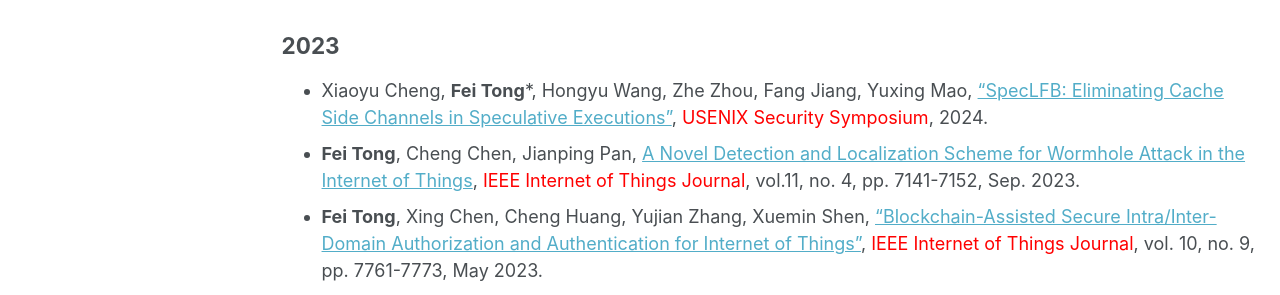
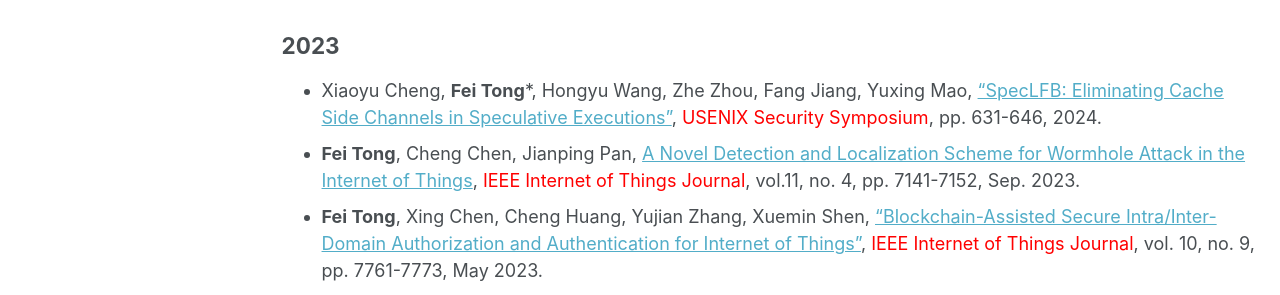
Before and after one commit to fei-tong/fei-tong.github.io, a Jekyll site: the page built from _pages/publications.md, in a window 1280 px wide and 900 px high, scrolled down 519 px. Shown: the part 153-448 px from the top of the window. Built offline with Jekyll 4.4.1, drawn with Linux system fonts in a browser that asks for light colours; some web fonts are replaced.

Commit message:
Update publications.md

```diff
--- a/_pages/publications.md
+++ b/_pages/publications.md
@@ -22,7 +22,7 @@ author_profile: true
 
 ## 2023
 
-- Xiaoyu Cheng, **Fei Tong***, Hongyu Wang, Zhe Zhou, Fang Jiang, Yuxing Mao, ["SpecLFB: Eliminating Cache Side Channels in Speculative Executions"](https://www.usenix.org/conference/usenixsecurity24/presentation/cheng-xiaoyu),  <font color="red">USENIX Security Symposium</font>, 2024.
+- Xiaoyu Cheng, **Fei Tong***, Hongyu Wang, Zhe Zhou, Fang Jiang, Yuxing Mao, ["SpecLFB: Eliminating Cache Side Channels in Speculative Executions"](https://www.usenix.org/conference/usenixsecurity24/presentation/cheng-xiaoyu),  <font color="red">USENIX Security Symposium</font>, pp. 631-646, 2024.
 - **Fei Tong**, Cheng Chen, Jianping Pan, [A Novel Detection and Localization Scheme for Wormhole Attack in the Internet of Things](https://ieeexplore.ieee.org/document/10251919), <font color="red">IEEE Internet of Things Journal</font>, vol.11, no. 4, pp. 7141-7152, Sep. 2023.
 - **Fei Tong**, Xing Chen, Cheng Huang, Yujian Zhang, Xuemin Shen, ["Blockchain-Assisted Secure Intra/Inter-Domain Authorization and Authentication for Internet of Things"](https://ieeexplore.ieee.org/document/9993749), <font color="red">IEEE Internet of Things Journal</font>, vol. 10, no. 9, pp. 7761-7773, May 2023.
 - **童飞**, 邵冉冉. [基于区块链的云上数据访问控制模型研究](https://www.jsjkx.com/CN/10.11896/jsjkx.230500239)[J]. 计算机科学, 2023, 50(9): 16-25.
```
